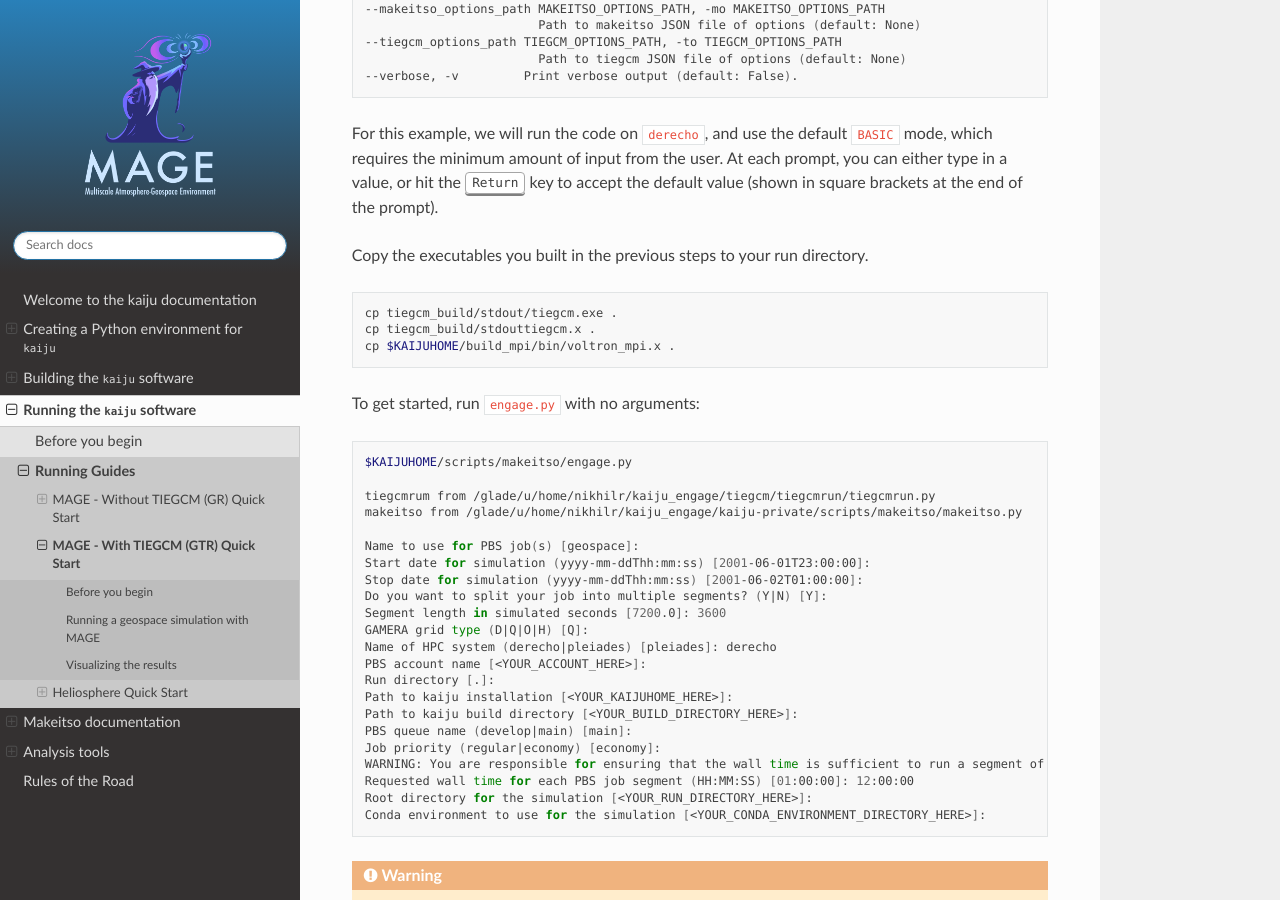
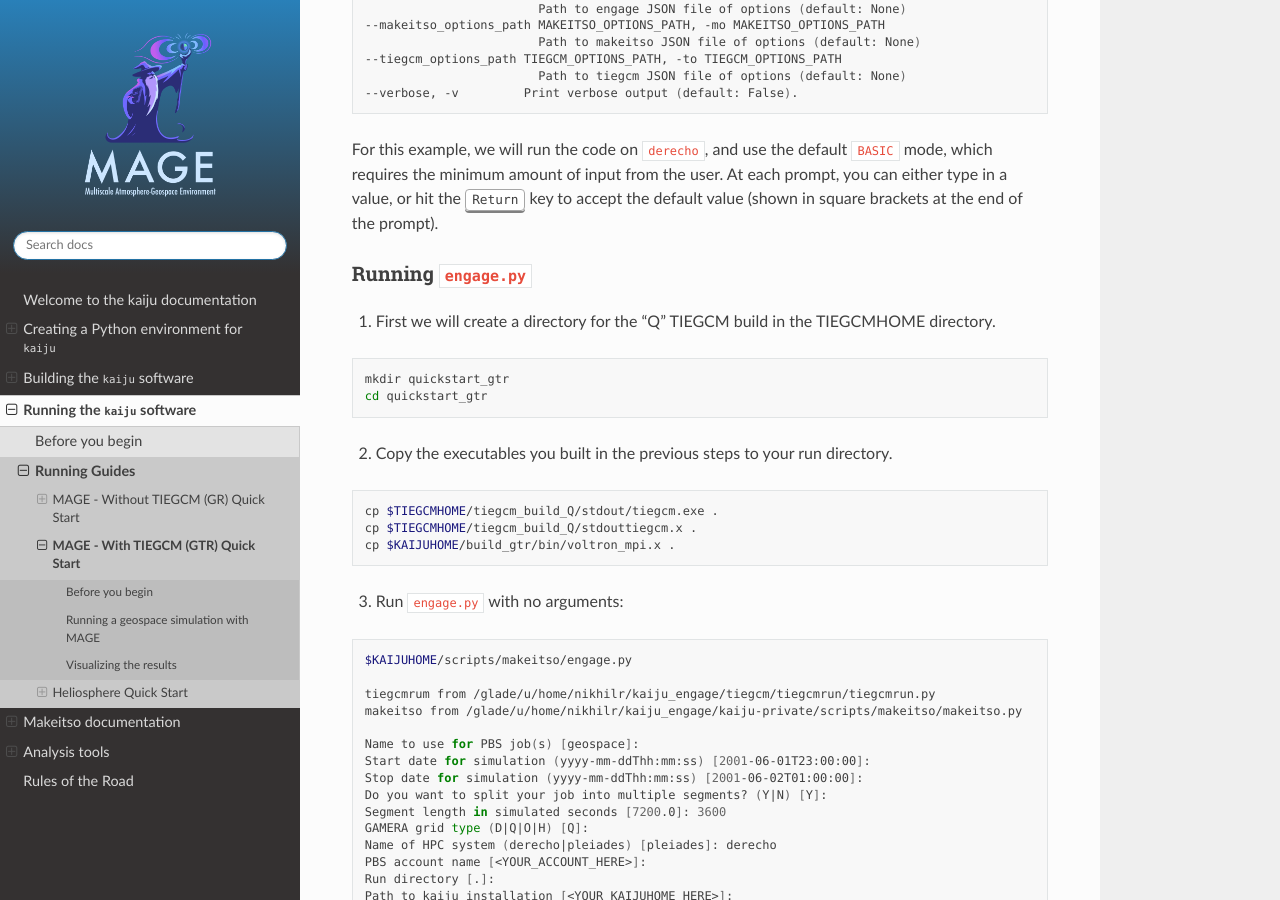
Before and after one commit to rgorby/MAGE, a Sphinx documentation site: the page built from docs/source/running/geoGTRQuickStart.rst, in a window 1280 px wide and 900 px high, scrolled down 4508 px. Built offline with Sphinx 7.4.7 and the Read the Docs theme 3.1.0, drawn with Linux system fonts in a browser that asks for light colours; some of the changed text lies outside the part shown.

Commit message:
Updated sw files and GTR run doc

```diff
--- a/docs/source/running/geoGTRQuickStart.rst
+++ b/docs/source/running/geoGTRQuickStart.rst
@@ -81,12 +81,13 @@ in the `TIEGCM Quick Start Guide <https://tiegcm-docs.readthedocs.io/en/latest/t
 Lets take an example of building the TIEGCM code for a ``Q`` run on ``derecho``:
 #########################################################################################
 
-1. First we will create a directory for the TIEGCM build
+1. First we will create a directory for the "Q" TIEGCM build in the TIEGCMHOME directory.
 
 .. code-block:: bash
 
-    mkdir tiegcm_build
-    cd tiegcm_build
+    cd $TIEGCMHOME
+    mkdir tiegcm_build_Q
+    cd tiegcm_build_Q
 
 2. Next, we will build the standalone TIEGCM executable by running the ``tiegcmrun.py`` script with the ``-oc``.
 
@@ -216,16 +217,26 @@ For this example, we will run the code on ``derecho``, and use the default
 each prompt, you can either type in a value, or hit the :kbd:`Return` key to
 accept the default value (shown in square brackets at the end of the prompt).
 
-Copy the executables you built in the previous steps to your run directory.
+Running ``engage.py``
+************************************************
+
+1. First we will create a directory for the "Q" TIEGCM build in the TIEGCMHOME directory.
 
 .. code-block:: bash
 
-    cp tiegcm_build/stdout/tiegcm.exe .
-    cp tiegcm_build/stdouttiegcm.x .
-    cp $KAIJUHOME/build_mpi/bin/voltron_mpi.x .
+    mkdir quickstart_gtr
+    cd quickstart_gtr
+
+2. Copy the executables you built in the previous steps to your run directory.
+
+.. code-block:: bash
+
+    cp $TIEGCMHOME/tiegcm_build_Q/stdout/tiegcm.exe .
+    cp $TIEGCMHOME/tiegcm_build_Q/stdouttiegcm.x .
+    cp $KAIJUHOME/build_gtr/bin/voltron_mpi.x .
 
 
-To get started, run ``engage.py`` with no arguments:
+3. Run ``engage.py`` with no arguments:
 
 .. code-block:: bash
 
@@ -365,6 +376,9 @@ You should see output similar to this:
     pbs_scripts = ['./geospace-01.pbs', './geospace-02.pbs']
     submit_all_jobs_script = geospace_pbs.sh
 
+Looking at files generated by ``engage.py``
+**************************************************************
+
 You should now see the following files in your run directory:
 
 .. code-block:: bash
@@ -425,6 +439,9 @@ file (``bcwind.h5``). Those plots should look similar to this:
 
 .. image:: sw.png
 
+Submitting the GTR model run
+*************************************
+
 Finally, submit the model run using the script generated by ``engage.py``.
 You will see the resulting PBS job ID (your job ID will differ from what is
 shown below).
@@ -447,6 +464,9 @@ shown below).
     9770238.desched1
     9770239.desched1
     9770240.desched1
+
+Understanding the output files of the GTR model run
+**************************************************************************
 
 Once the job is started in the queue, it should take about 80 minutes to run
 (on ``derecho``). When complete, you will see many new HDF5 files in your
```
Also changed, not shown: docs/source/running/Bx_fit.png, docs/source/running/sw.png.
